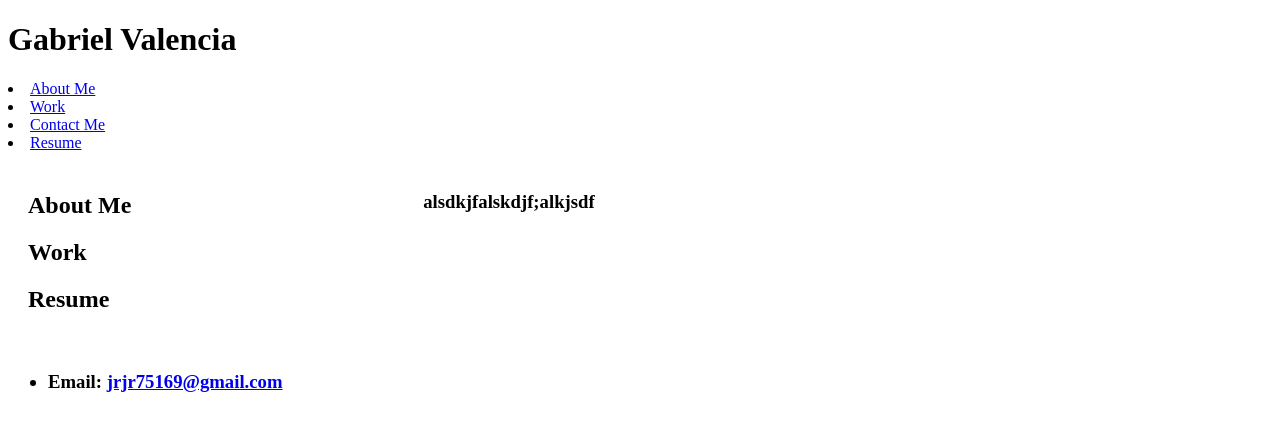
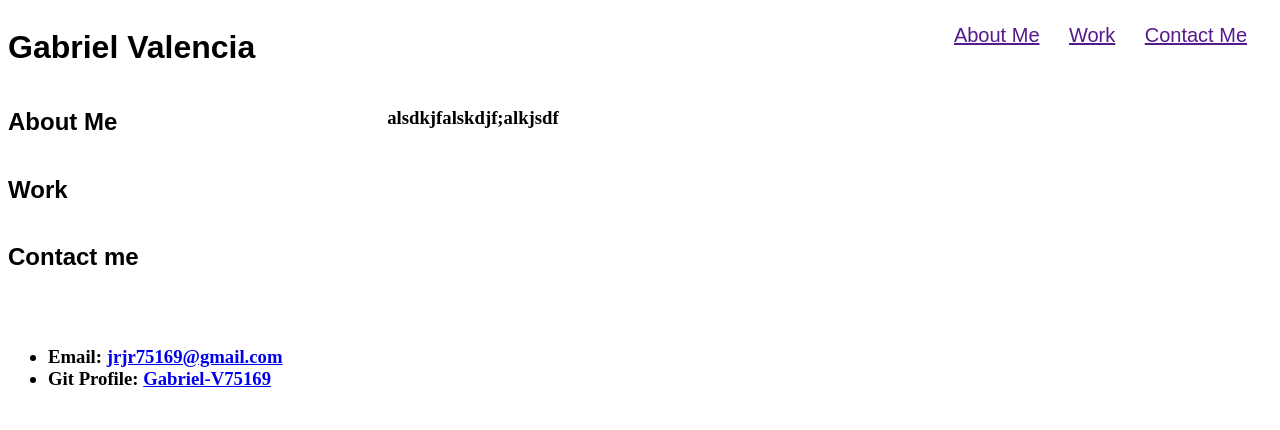
Before and after one commit to Gabriel-V75169/Portfolio, a plain HTML site: page index.html in a window 1280 px wide. Drawn offline with Linux system fonts and the light colour scheme.

Commit message:
second commit

```diff
--- a/assets/style.css
+++ b/assets/style.css
@@ -1,18 +1,57 @@
-main {
+header {
+    font-family: Arial;
+    margin: 0;
+    flex-wrap: wrap;
+  }
+header h1{
+    display: inline-block;
+}
+.main-nav{
+    float: right;
     display: flex;
+    flex-direction: row;
+  }
+.main-nav ul{
+    list-style: none;
+}
+.main-nav li{
+    display: inline-block;
+    font-size: 20px;
+}
+.nav-item {
+    padding-right: 25px;
+}
+.main-container {
+    display: flex;
+    flex-direction: row;
+    flex-wrap: wrap;
+    align-items: stretch;
+    align-content: stretch;
+}
+.left-container {
+    flex: 0 0 30%;
+}
+.right-container {
+    flex: 0 0 70%;
+}
+
+  section :hover{
+
+  }
+
+
+  .Secondary-Img{
+
+  }
+  .Primary-Img{
+
   }
 aside {
-    flex: 30%;
-    padding: 20px;
-    flex-wrap: wrap;
-  }
-  section {
-    flex: 70%;
-    background-color: #fff;
-    padding: 20px;
-  }
-  section :hover{
-
+    font-family: Arial;
+    margin: 0;
+    display: flex;
+    flex-direction: column;
+flex: 30%;
   }
 
   @media screen and (max-width: 992px) {
--- a/index.html
+++ b/index.html
@@ -8,39 +8,47 @@
     <body>
         <header>
             <h1>Gabriel Valencia</h1>
+            <nav class="main-nav">
+                <ul>
+                    <li class="nav-item"><a href=""> About Me </a></li>
+                    <li class="nav-item"><a href=""> Work </a></li>
+                    <li class="nav-item"><a href=""> Contact Me </a></li>
+                </ul>
+            </nav>
         </header>
-        <nav>
-            <li><a href="About Me">About Me</a></li>
-            <li><a href="#">Work</a></li>
-            <li><a href="#">Contact Me</a></li>
-            <li><a href="#">Resume</a></li>
-        </nav>
-        <main>
-            <aside>
+
+        <main class="main-container">
+
+            <aside class="left-container">
               <h1> About Me</h1>
               <h1>Work</h1>
-              <h2>Resume</h2>
+              <h1>Contact me</h1>
 
             </aside>
 
+            <section class="right-container">
+              <h3>alsdkjfalskdjf;alkjsdf</h3>
+            </section>
             <section>
-              <h3>alsdkjfalskdjf;alkjsdf</h3>
-              <div class="">
-                <img> </img>
+              <div class="Primary-Img">
+                <a href=""><img src="" alt=""></a>
               </div>
-              <div class="">
-                <img src="" alt="" >
-                <img src="" alt="" >
-                <img src="" alt="" >
-                <img src="" alt="" >
+
+              <div class="Secondary-Img">
+               <a href=""><img src="" alt=""></a>
+               <a href=""><img src="" alt=""></a>
+               <a href=""><img src="" alt=""></a>
+               <a href=""><img src="" alt=""></a>
               </div>
             </section>
+
           </main>
 
           <footer>
             <h3>
               <ul>
                 <li>Email: <a href="jrjr75169@gmail.com">jrjr75169@gmail.com</a></li>
+                <li>Git Profile: <a href="https://github.com/Gabriel-V75169">Gabriel-V75169</a></li>
               </ul>
             </h3>
           </footer>
```
